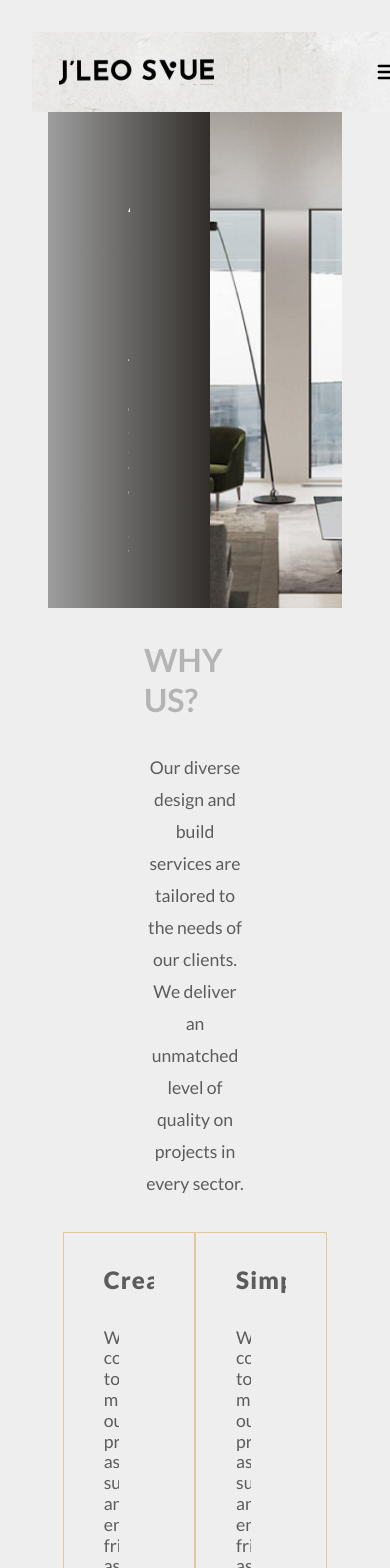
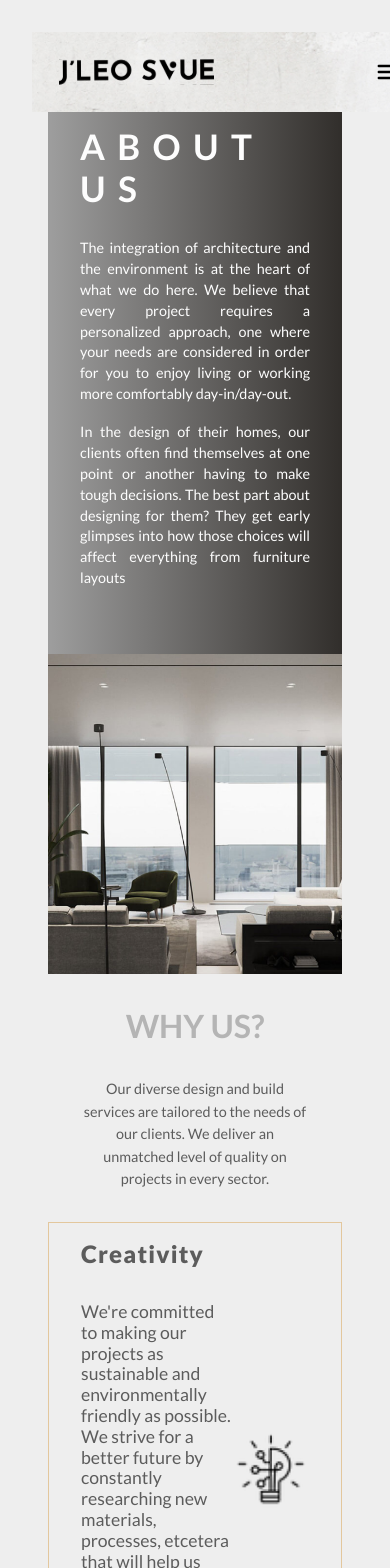
Before and after one commit to azula9713/jleo_svue-frontend, a Next.js app: page /aboutus in a window 390 px wide. Shown: the top 1568 px of the page. Built offline with nearby package versions, Linux system fonts and the light colour scheme.

Commit message:
CSS Fix and about us page responsive

```diff
--- a/components/AboutUs/MainBanner.js
+++ b/components/AboutUs/MainBanner.js
@@ -31,6 +31,11 @@ const MainSection = styled.section`
   justify-content: space-between;
   height: 35rem;
   background-color: ${(props) => props.theme.bgPrimary};
+
+  @media (max-width: ${({ theme }) => theme.breakpoints.md}) {
+    flex-direction: column;
+    height: max-content;
+  }
 `
 
 const TextSection = styled.div`
@@ -42,10 +47,20 @@ const TextSection = styled.div`
   height: 100%;
   padding: 1rem 3rem;
   background-image: linear-gradient(to right, #9e9e9e, #312e2b);
+
+  @media (max-width: ${({ theme }) => theme.breakpoints.md}) {
+    width: 100%;
+    padding: 1rem;
+  }
 `
 
 const MainImageSection = styled.div`
   width: 45%;
   height: 100%;
   position: relative;
+
+  @media (max-width: ${({ theme }) => theme.breakpoints.md}) {
+    width: 100%;
+    height: 20rem;
+  }
 `
--- a/components/AboutUs/TextContainer.js
+++ b/components/AboutUs/TextContainer.js
@@ -16,7 +16,10 @@ export default TextContainer
 const TextWrapper = styled.div`
   padding: 2rem;
   width: 100%;
-  /* max-width: 37rem; */
+
+  @media (max-width: ${({ theme }) => theme.breakpoints.md}) {
+    padding: 2rem 1rem;
+  }
 `
 
 const Title = styled.h1`
@@ -25,6 +28,11 @@ const Title = styled.h1`
   letter-spacing: 0.35em;
   text-transform: uppercase;
   color: #fdfdfd;
+
+  @media (max-width: ${({ theme }) => theme.breakpoints.md}) {
+    font-size: 2.2rem;
+    width: 100%;
+  }
 `
 
 const Desc = styled.p`
@@ -36,4 +44,9 @@ const Desc = styled.p`
   width: 80%;
   text-align: justify;
   color: #fdfdfd;
+
+  @media (max-width: ${({ theme }) => theme.breakpoints.md}) {
+    font-size: 0.9rem;
+    width: 100%;
+  }
 `
--- a/components/AboutUs/WhyUsItem.js
+++ b/components/AboutUs/WhyUsItem.js
@@ -29,6 +29,11 @@ const ItemContainer = styled.div`
   justify-content: center;
   align-items: flex-start;
   padding: 2rem 2.5rem;
+
+  @media (max-width: ${({ theme }) => theme.breakpoints.md}) {
+    width: 100%;
+    padding: 1rem 2rem;
+  }
 `
 const ItemTitle = styled.h4`
   margin: 0;
--- a/components/AboutUs/WhyUsSection.js
+++ b/components/AboutUs/WhyUsSection.js
@@ -32,6 +32,10 @@ const Info = styled.div`
   align-items: center;
   justify-content: center;
   width: 100%;
+
+  @media (max-width: ${({ theme }) => theme.breakpoints.md}) {
+    padding: 1rem 2rem;
+  }
 `
 
 const Desc = styled.p`
@@ -42,6 +46,11 @@ const Desc = styled.p`
   text-align: center;
   line-height: 2rem;
   color: ${(props) => props.theme.textPrimary};
+
+  @media (max-width: ${({ theme }) => theme.breakpoints.md}) {
+    font-size: 0.9rem;
+    line-height: 1.4rem;
+  }
 `
 
 const ItemsWrapper = styled.div`
@@ -51,4 +60,9 @@ const ItemsWrapper = styled.div`
   justify-content: space-between;
   flex-wrap: wrap;
   margin-bottom: 2rem;
+
+  @media (max-width: ${({ theme }) => theme.breakpoints.md}) {
+    width: 100%;
+    flex-direction: column;
+  }
 `
--- a/components/Layout/MobileNavLinks.js
+++ b/components/Layout/MobileNavLinks.js
@@ -1,14 +1,77 @@
-import styled, { css } from 'styled-components'
+import { useEffect } from 'react'
+import styled from 'styled-components'
 import Link from 'next/link'
+import { useRecoilState, useSetRecoilState } from 'recoil'
+import { BiChevronDown, BiChevronUp } from 'react-icons/bi'
 
+import {
+  firstLayerAtom,
+  hoveredNavAtom,
+  secondLayerAtom,
+  thirdLayerAtom,
+} from '../../atoms/headerAtom'
 import NavLinks from '../../data/constants/NavLinks'
+import MegaMenuItems from '../../data/constants/json/MegaMenuItems.json'
+import SecondLayerItems from '../../data/constants/json/SecondLayerItems.json'
+import ThirdLayerItems from '../../data/constants/json/ThirdLayerItems.json'
 
 const MobileNavLinks = () => {
+  const [hoveredTitle, setHoveredTitle] = useRecoilState(hoveredNavAtom)
+  const [firstLayer, setFirstLayer] = useRecoilState(firstLayerAtom)
+  const [secondLayer, setSecondLayer] = useRecoilState(secondLayerAtom)
+  const setThirdLayer = useSetRecoilState(thirdLayerAtom)
+
+  const firstLayerLinks = MegaMenuItems[hoveredTitle.toLowerCase()]
+  const secondLayerLinks = SecondLayerItems[firstLayer]
+  const thirdLayerLinks = ThirdLayerItems[secondLayer]
+
+  useEffect(() => {
+    return () => {
+      setSecondLayer('')
+      setFirstLayer('')
+      setThirdLayer('')
+    }
+  }, [])
+
+  useEffect(() => {
+    console.log('firstLayerLinks', firstLayerLinks)
+    console.log('secondLayerLinks', secondLayerLinks)
+    console.log('thirdLayerLinks', thirdLayerLinks)
+  }, [firstLayerLinks, secondLayerLinks, thirdLayerLinks])
+
   return (
     <NavContainer>
       {NavLinks.map((navLink) => (
         <Link key={navLink.id} href={navLink.link}>
-          <LinkItem multiple={navLink.isMultiple}>{navLink.name}</LinkItem>
+          <LinkItem>
+            <LinkTitle>
+              {navLink.name}
+              {hoveredTitle === navLink.name && navLink.isMultiple ? (
+                <BiChevronUp
+                  onClick={() => {
+                    if (navLink.link === '#') {
+                      setHoveredTitle('')
+                    }
+                  }}
+                />
+              ) : hoveredTitle !== navLink.name && navLink.isMultiple ? (
+                <BiChevronDown
+                  onClick={() => {
+                    if (navLink.link === '#') {
+                      setHoveredTitle(navLink.name)
+                    }
+                  }}
+                />
+              ) : null}
+            </LinkTitle>
+            {hoveredTitle === navLink.name && (
+              <ExpandedItems>
+                {firstLayerLinks?.links?.map((item) => (
+                  <label id={item.link}>{item.name}</label>
+                ))}
+              </ExpandedItems>
+            )}
+          </LinkItem>
         </Link>
       ))}
     </NavContainer>
@@ -25,16 +88,12 @@ const NavContainer = styled.nav`
   width: 100%;
 `
 
-const LinkItem = styled.label`
+const LinkItem = styled.div`
   margin: 1rem;
+`
+
+const LinkTitle = styled.div`
   color: ${(props) => props.theme.primary};
+`
 
-  ${(props) =>
-    props.multiple &&
-    css`
-      &:after {
-        content: ' >';
-        margin-left: 0.5rem;
-      }
-    `}
-`
+const ExpandedItems = styled.div``
```
